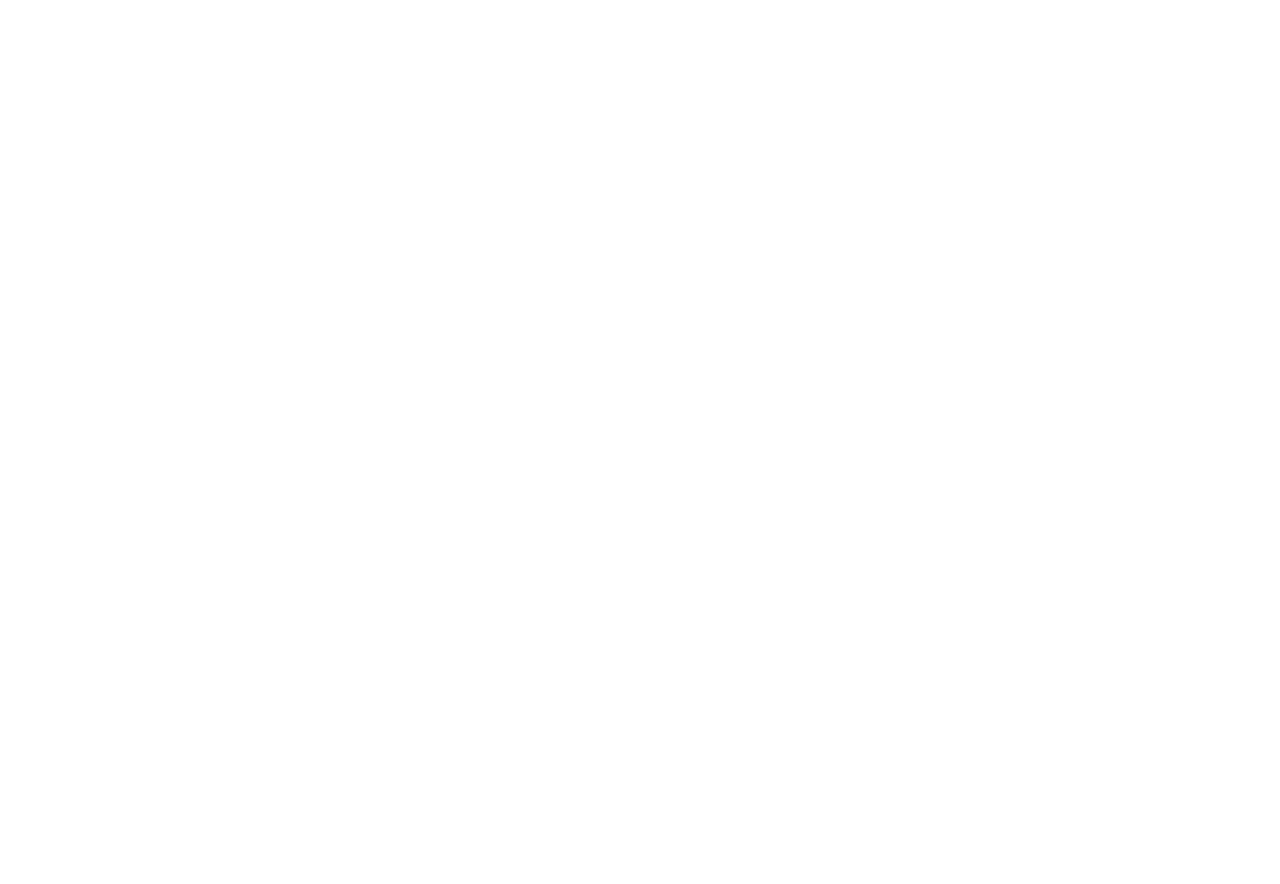
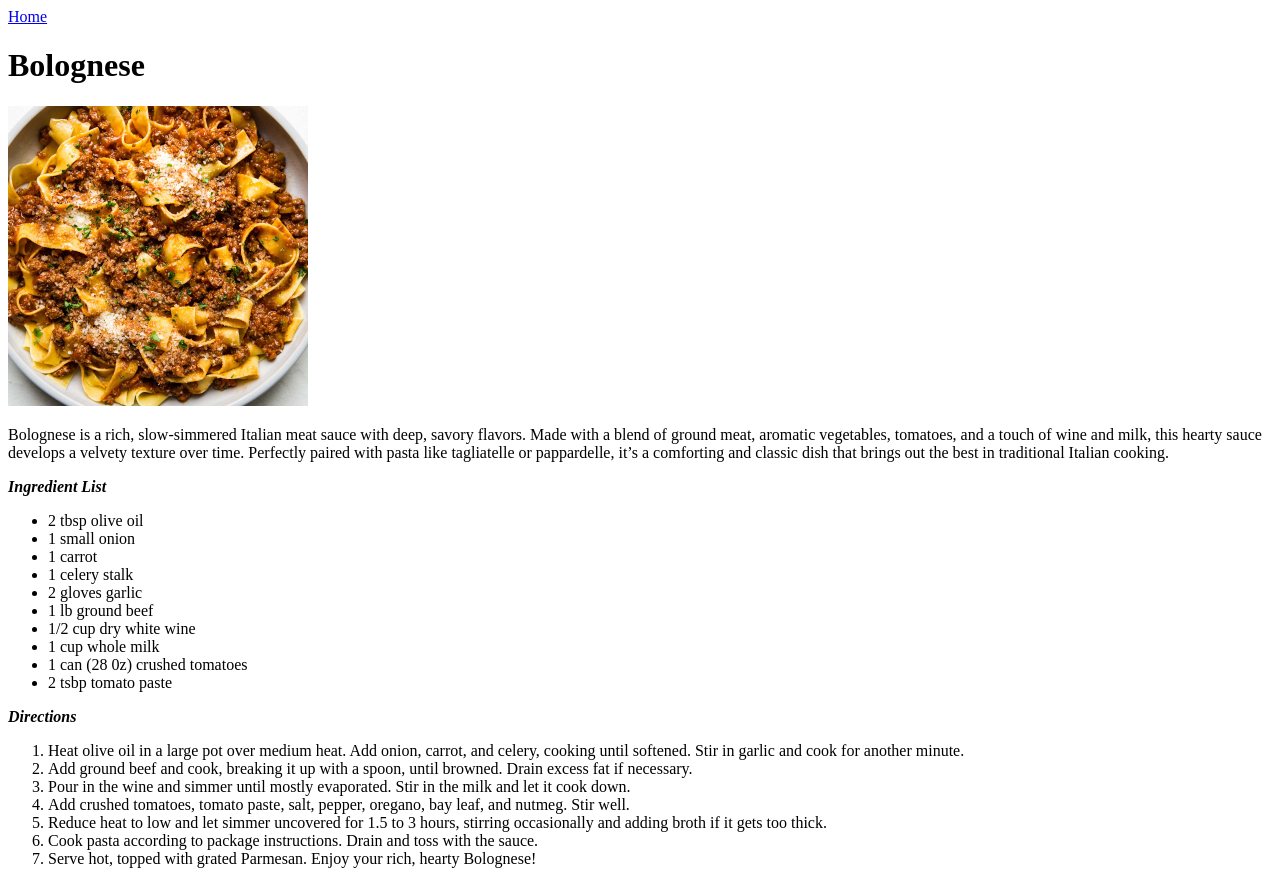
Before and after one commit to jgiles98/odin-recipes, a plain HTML site: page recipes/bolognese.html in a window 1280 px wide. Before the commit the page ends 800 px from the top, so only its background shows below. Drawn offline with Linux system fonts and the light colour scheme.

Commit message:
Project Recipes Completed

```diff
--- a/recipes/bolognese.html
+++ b/recipes/bolognese.html
@@ -4,7 +4,37 @@
         <meta charset="utf-8">
         <title>Bolognese</title>
     </head>
-
-
-
+    <body>
+        <a href="../index.html">Home</a>
+        <h1><strong>Bolognese</strong></h1>
+        <img src="../images/Bolognese.jpg" alt="Bolognese" width="300">
+        <p>Bolognese is a rich, slow-simmered Italian meat sauce with deep, savory flavors. Made with a blend of ground meat, aromatic vegetables, tomatoes, and a touch of wine and milk, this hearty sauce develops a velvety texture over time. Perfectly paired with pasta like tagliatelle or pappardelle, it’s a comforting and classic dish that brings out the best in traditional Italian cooking.</p>
+        <p><strong><em>Ingredient List</em></strong></p>
+        <p>
+            <ul>
+                <li>2 tbsp olive oil</li>
+                <li>1 small onion</li>
+                <li>1 carrot</li>
+                <li>1 celery stalk</li>
+                <li>2 gloves garlic</li>
+                <li>1 lb ground beef</li>
+                <li>1/2 cup dry white wine</li>
+                <li>1 cup whole milk</li>
+                <li>1 can (28 0z) crushed tomatoes</li>
+                <li>2 tsbp tomato paste</li>
+            </ul>
+        </p>
+        <p><strong><em>Directions</em></strong></p>
+        <p>
+            <ol>
+              <li>Heat olive oil in a large pot over medium heat. Add onion, carrot, and celery, cooking until softened. Stir in garlic and cook for another minute.</li>
+              <li>Add ground beef and cook, breaking it up with a spoon, until browned. Drain excess fat if necessary.</li>
+              <li>Pour in the wine and simmer until mostly evaporated. Stir in the milk and let it cook down.</li>
+              <li>Add crushed tomatoes, tomato paste, salt, pepper, oregano, bay leaf, and nutmeg. Stir well.</li>
+              <li>Reduce heat to low and let simmer uncovered for 1.5 to 3 hours, stirring occasionally and adding broth if it gets too thick.</li>
+              <li>Cook pasta according to package instructions. Drain and toss with the sauce.</li>
+              <li>Serve hot, topped with grated Parmesan. Enjoy your rich, hearty Bolognese!</li>
+            </ol>
+        </p>
+    </body>
 </html>
```
Also changed, not shown: index.html (+1 -0 lines), images/Bolognese.jpg (added).
